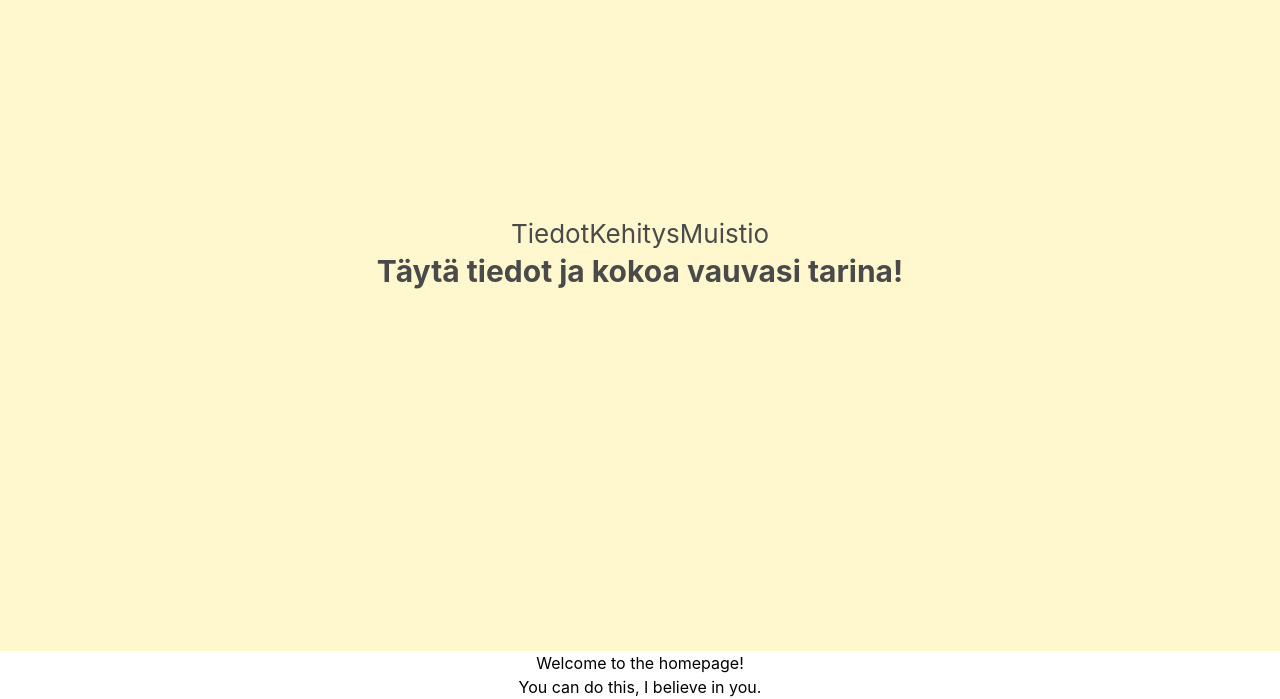
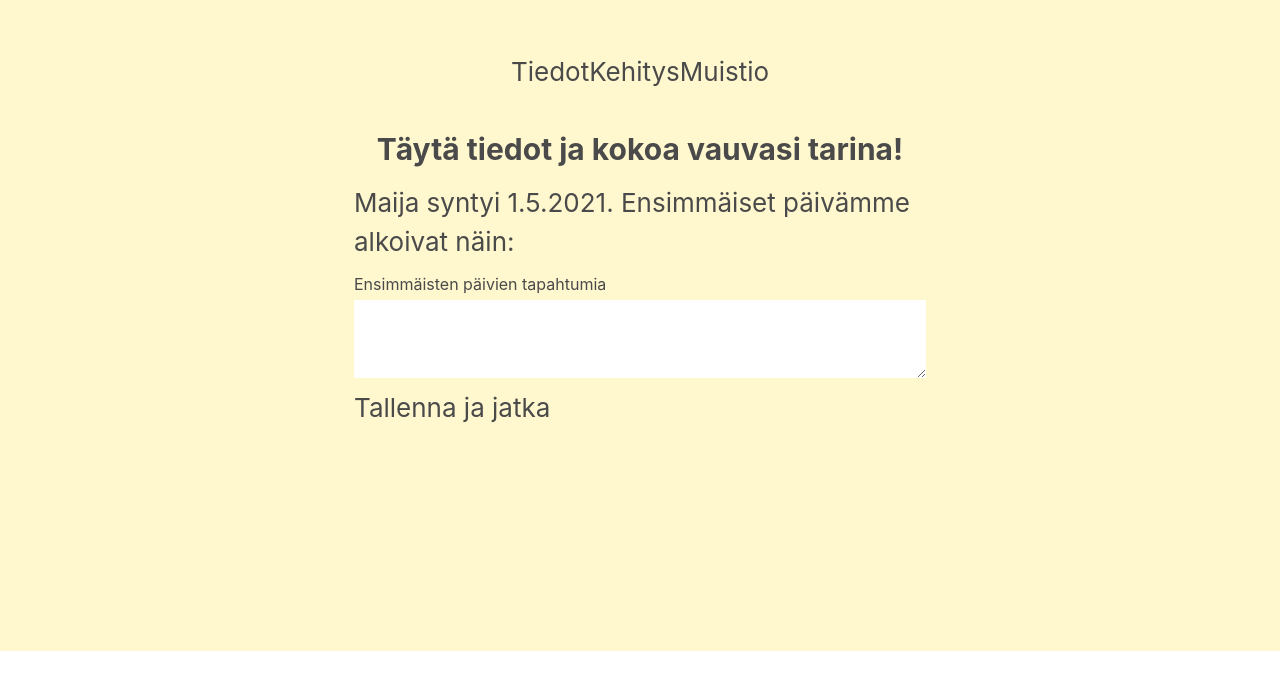
Before and after one commit to annaruntti/babybook-app, a React (Create React App) app: page / in a window 1280 px wide. Shown: the part 149-848 px from the top of the page. After the commit the page ends 800 px from the top, so only its background shows below. Built offline with nearby package versions, Linux system fonts and the light colour scheme.

Commit message:
adding form component

```diff
--- a/src/App.css
+++ b/src/App.css
@@ -1,19 +1,4 @@
 .App {
-  text-align: center;
-}
-
-.App-logo {
-  height: 40vmin;
-  pointer-events: none;
-}
-
-@media (prefers-reduced-motion: no-preference) {
-  .App-logo {
-    animation: App-logo-spin infinite 20s linear;
-  }
-}
-
-.App-header {
   background-color: #fff7ce;
   min-height: 100vh;
   display: flex;
@@ -22,6 +7,24 @@
   justify-content: center;
   font-size: calc(10px + 2vmin);
   color: #4a4a4a;
+}
+
+header {
+  text-align: center;
+}
+
+main {
+  max-width: 620px;
+}
+
+label {
+  font-size: 16px;
+}
+
+@media (prefers-reduced-motion: no-preference) {
+  .App-logo {
+    animation: App-logo-spin infinite 20s linear;
+  }
 }
 
 .App-link {
--- a/src/App.tsx
+++ b/src/App.tsx
@@ -8,12 +8,10 @@ import { Home } from "./views/Home";
 function App() {
   return (
     <div className="App">
-      <header className="App-header">
+      <header className="App-header mb-4">
         <Tabs />
         {/* <img src={logo} className="App-logo" alt="logo" /> */}
-        <h1 className="text-3xl font-bold">
-          Täytä tiedot ja kokoa vauvasi tarina!
-        </h1>
+
         {/* <a
           className="App-link"
           href="https://reactjs.org"
@@ -23,9 +21,11 @@ function App() {
           Learn React
         </a> */}
       </header>
-      <Routes>
-        <Route path="/" element={<Home />} />
-      </Routes>
+      <main className="p-6">
+        <Routes>
+          <Route path="/" element={<Home />} />
+        </Routes>
+      </main>
     </div>
   );
 }
--- a/src/components/FormPartOne.tsx
+++ b/src/components/FormPartOne.tsx
@@ -0,0 +1,20 @@
+import React from "react";
+
+function FormPartOne() {
+  return (
+    <form id="FormPartOne" onSubmit={() => null}>
+      <p>Maija syntyi 1.5.2021. Ensimmäiset päivämme alkoivat näin:</p>
+      <div>
+        <label htmlFor="firstday">Ensimmäisten päivien tapahtumia</label>
+      </div>
+      <div>
+        <textarea className="w-full" name="firstdays" id="firstdays" />
+      </div>
+      <button type="submit" aria-label="Tallenna ja jatka">
+        Tallenna ja jatka
+      </button>
+    </form>
+  );
+}
+
+export default FormPartOne;
--- a/src/views/Home.tsx
+++ b/src/views/Home.tsx
@@ -1,6 +1,10 @@
+import FormPartOne from "../components/FormPartOne";
+
 export const Home = () => (
-  <main>
-    <h2>Welcome to the homepage!</h2>
-    <p>You can do this, I believe in you.</p>
-  </main>
+  <div>
+    <h1 className="text-3xl font-bold text-center mb-4">
+      Täytä tiedot ja kokoa vauvasi tarina!
+    </h1>
+    <FormPartOne />
+  </div>
 );
```
